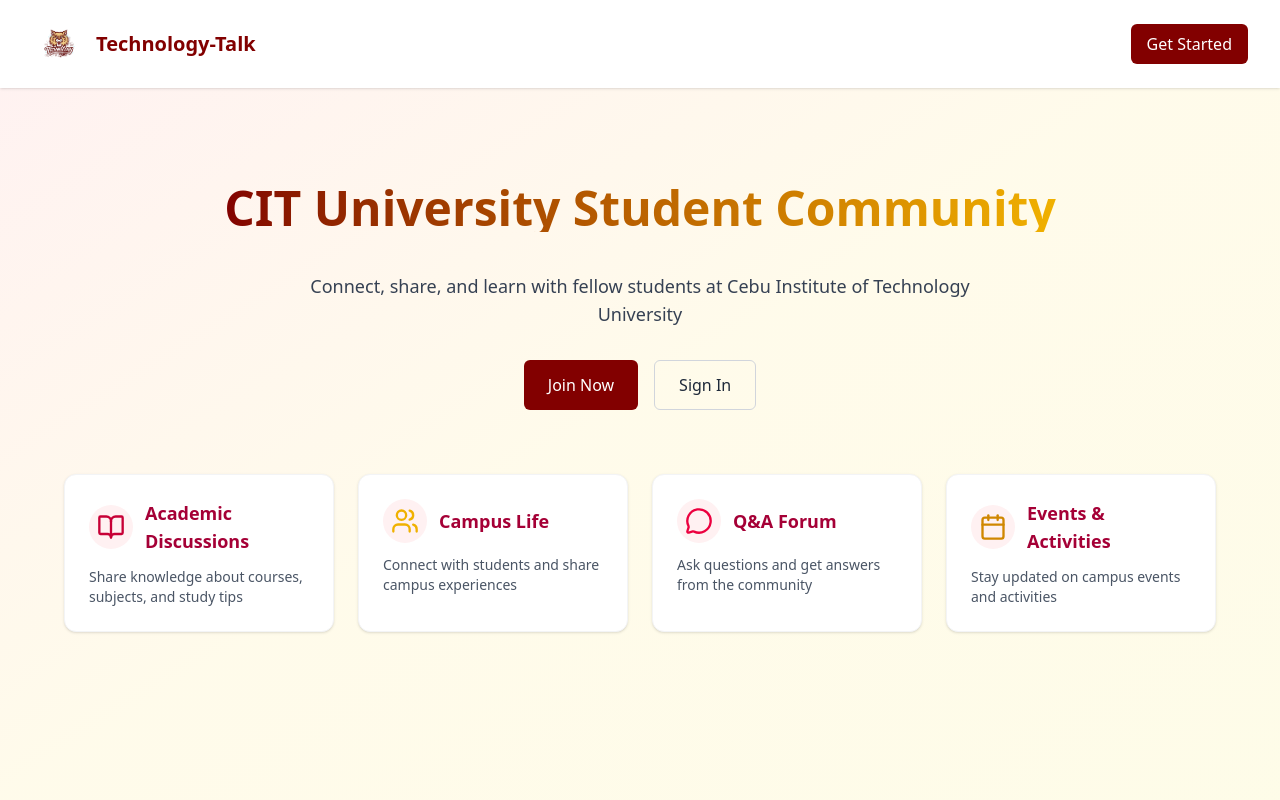
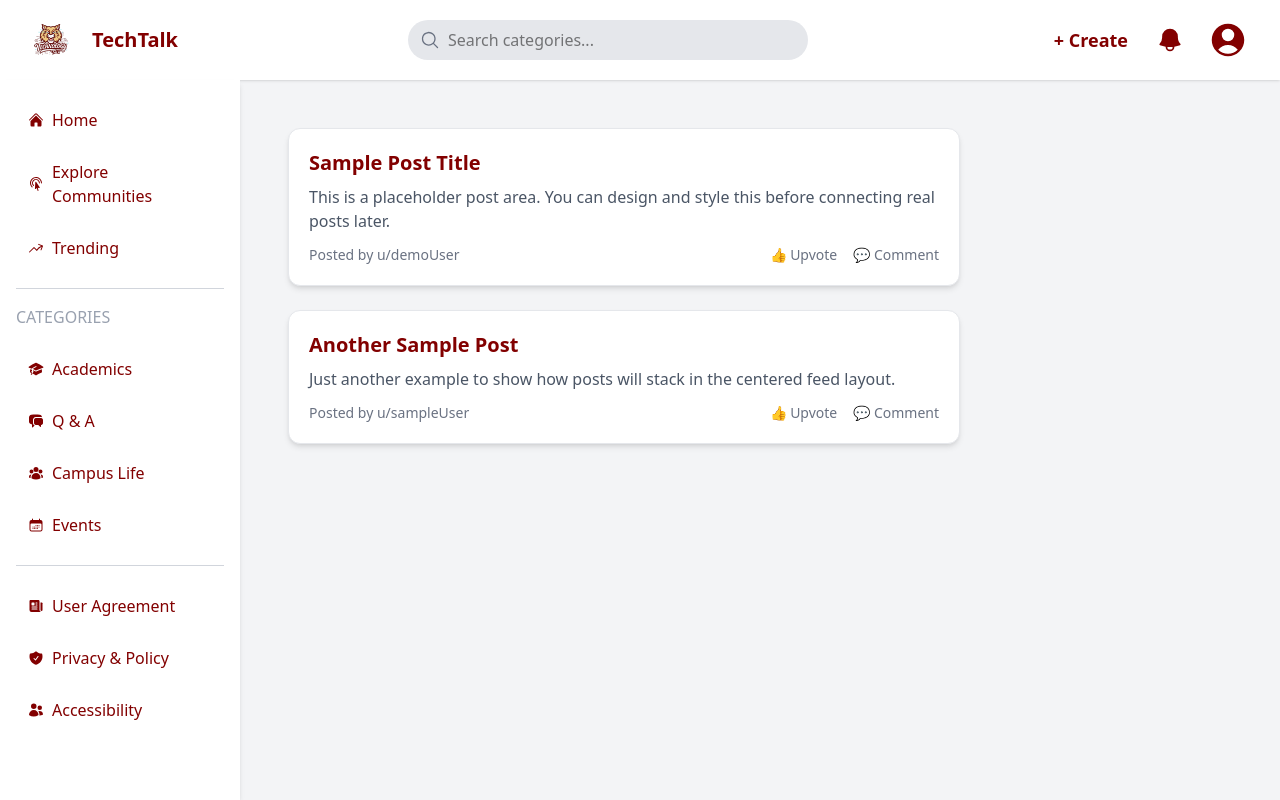
Before and after one commit to ivebaan/Technology-Talk, a React (Vite) app in the folder tech-talk/: page / in a window 1280 px wide. Built offline with nearby package versions, Linux system fonts and the light colour scheme.

Commit message:
Fix the routing for the layout dashboard

```diff
--- a/tech-talk/src/App.jsx
+++ b/tech-talk/src/App.jsx
@@ -4,7 +4,7 @@
 import Landing from "./layout/Landing";
 
 function App() {
-  return <Landing />;
+  return <Layout />;
 }
 
 export default App;
--- a/tech-talk/src/layout/Layout.jsx
+++ b/tech-talk/src/layout/Layout.jsx
@@ -1,5 +1,5 @@
 import React from "react";
-import { Outlet, Link } from "react-router-dom";
+import { Outlet, NavLink } from "react-router-dom";
 import logo from "../assets/images/tech.png";
 import {
   UsersIcon,
@@ -42,7 +42,7 @@
         <div className="flex items-center p-1">
           <img
             src={logo}
-            className="object-fill cursor-pointer h-19"
+            className="object-fill cursor-pointer h-16"
             alt="TechTalk Logo"
           />
           <h1 className="font-bold text-xl text-[#820000] ml-2">TechTalk</h1>
@@ -53,7 +53,7 @@
             <input
               type="text"
               placeholder="Search categories..."
-              className="w-64 pl-10 p-2 bg-gray-200 rounded-full focus:outline-[#820000]"
+              className="w-100 pl-10 p-2 bg-gray-200 rounded-full focus:outline-[#820000]"
             />
           </div>
         </div>
@@ -75,62 +75,76 @@
         <aside className="w-60 bg-white p-4 shadow-md">
           <ul className="space-y-1 w-full">
             <li>
-              <Link
-                to="/"
-                className="flex items-center gap-2 p-3 hover:bg-gray-200 rounded-full cursor-pointer"
+              <NavLink
+                to="/home"
+                className={({ isActive }) =>
+                  `flex items-center gap-2 p-3 rounded-lg cursor-pointer transition-all duration-300 ${
+                    isActive
+                      ? "bg-[#820000] text-white"
+                      : "hover:bg-gray-200 text-[#820000]"
+                  }`
+                }
               >
-                <HomeIcon className="h-6 w-6 text-[#820000]" />
-                <span className="text-[#820000] font-medium">Home</span>
-              </Link>
+                <HomeIcon className="h-4 w-4" />
+                <span className="font-medium">Home</span>
+              </NavLink>
             </li>
 
             <li>
-              <Link
+              <NavLink
                 to="/communities"
-                className="flex items-center gap-2 p-3 hover:bg-gray-200 rounded-full cursor-pointer"
+                className={({ isActive }) =>
+                  `flex items-center gap-2 p-3 rounded-lg cursor-pointer transition-all duration-300 ${
+                    isActive
+                      ? "bg-[#820000] text-white"
+                      : "hover:bg-gray-200 text-[#820000]"
+                  }`
+                }
               >
-                <CursorArrowRippleIcon className="h-6 w-6 text-[#820000]" />
-                <span className="text-[#820000] font-medium">
-                  Explore Communities
-                </span>
-              </Link>
+                <CursorArrowRippleIcon className="h-4 w-4" />
+                <span className="font-medium">Explore Communities</span>
+              </NavLink>
             </li>
 
             <li>
-              <Link
+              <NavLink
                 to="/trending"
-                className="flex items-center gap-2 p-3 hover:bg-gray-200 rounded-full cursor-pointer"
+                className={({ isActive }) =>
+                  `flex items-center gap-2 p-3 rounded-lg cursor-pointer transition-all duration-300 ${
+                    isActive
+                      ? "bg-[#820000] text-white"
+                      : "hover:bg-gray-200 text-[#820000]"
+                  }`
+                }
               >
-                <ArrowTrendingUpIcon className="h-6 w-6 text-[#820000]" />
-                <span className="text-[#820000] font-medium">Trending</span>
-              </Link>
+                <ArrowTrendingUpIcon className="h-4 w-4" />
+                <span className="font-medium">Trending</span>
+              </NavLink>
             </li>
           </ul>
 
           <hr className="border-t border-gray-300 w-full my-4" />
 
-          <div>
-            <h2 className="text-gray-400 font-medium">CATEGORIES</h2>
-          </div>
+          <h2 className="text-gray-400 font-medium">CATEGORIES</h2>
 
           <ul className="space-y-1 w-full mt-4">
-            <li className="flex items-center gap-2 p-3 hover:bg-gray-200 rounded-full cursor-pointer">
-              <AcademicCapIcon className="h-6 w-6 text-[#820000]" />
+            <li className="flex items-center gap-2 p-3 hover:bg-gray-200 rounded-lg cursor-pointer">
+              <AcademicCapIcon className="h-4 w-4 text-[#820000]" />
               <span className="text-[#820000] font-medium">Academics</span>
             </li>
 
-            <li className="flex items-center gap-2 p-3 hover:bg-gray-200 rounded-full cursor-pointer">
-              <ChatBubbleLeftRightIcon className="h-6 w-6 text-[#820000]" />
+            <li className="flex items-center gap-2 p-3 hover:bg-gray-200 rounded-lg cursor-pointer">
+              <ChatBubbleLeftRightIcon className="h-4 w-4 text-[#820000]" />
               <span className="text-[#820000] font-medium">Q & A</span>
             </li>
 
-            <li className="flex items-center gap-2 p-3 hover:bg-gray-200 rounded-full cursor-pointer">
-              <UserGroupIcon className="h-6 w-6 text-[#820000]" />
+            <li className="flex items-center gap-2 p-3 hover:bg-gray-200 rounded-lg cursor-pointer">
+              <UserGroupIcon className="h-4 w-4 text-[#820000]" />
               <span className="text-[#820000] font-medium">Campus Life</span>
             </li>
 
-            <li className="flex items-center gap-2 p-3 hover:bg-gray-200 rounded-full cursor-pointer">
-              <CalendarDaysIcon className="h-6 w-6 text-[#820000]" />
+            <li className="flex items-center gap-2 p-3 hover:bg-gray-200 rounded-lg cursor-pointer">
+              <CalendarDaysIcon className="h-4 w-4 text-[#820000]" />
               <span className="text-[#820000] font-medium">Events</span>
             </li>
           </ul>
@@ -138,24 +152,24 @@
           <hr className="border-t border-gray-300 w-full my-4" />
 
           <ul className="space-y-1 w-full">
-            <li className="flex items-center gap-2 p-3 mt-4 hover:bg-gray-200 rounded-full cursor-pointer">
-              <NewspaperIcon className="h-6 w-6 text-[#820000]" />
+            <li className="flex items-center gap-2 p-3 mt-4 hover:bg-gray-200 rounded-lg cursor-pointer">
+              <NewspaperIcon className="h-4 w-4 text-[#820000]" />
               <span className="text-[#820000] font-medium">User Agreement</span>
             </li>
-            <li className="flex items-center gap-2 p-3 hover:bg-gray-200 rounded-full cursor-pointer">
-              <ShieldCheckIcon className="h-6 w-6 text-[#820000]" />
+            <li className="flex items-center gap-2 p-3 hover:bg-gray-200 rrounded-lg cursor-pointer">
+              <ShieldCheckIcon className="h-4 w-4 text-[#820000]" />
               <span className="text-[#820000] font-medium">
                 Privacy & Policy
               </span>
             </li>
-            <li className="flex items-center gap-2 p-3 hover:bg-gray-200 rounded-full cursor-pointer">
-              <UsersIcon className="h-6 w-6 text-[#820000]" />
+            <li className="flex items-center gap-2 p-3 hover:bg-gray-200 rounded-lg cursor-pointer">
+              <UsersIcon className="h-4 w-4 text-[#820000]" />
               <span className="text-[#820000] font-medium">Accessibility</span>
             </li>
           </ul>
         </aside>
 
-        {/* 🔄 Main Content Changes Here */}
+        {/* 🔄 Main Content */}
         <main className="p-6 overflow-y-auto">
           <Outlet />
         </main>
```
